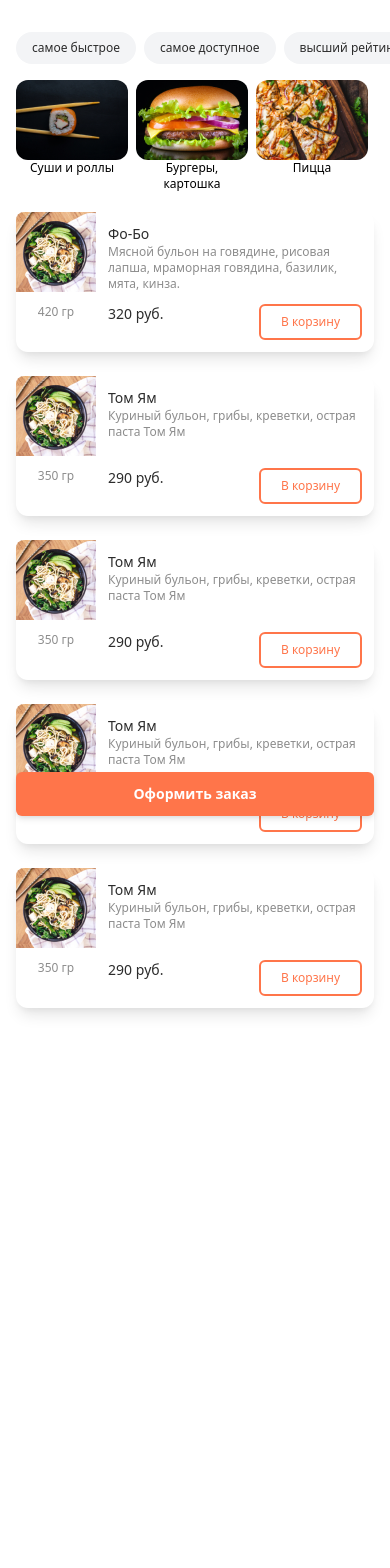
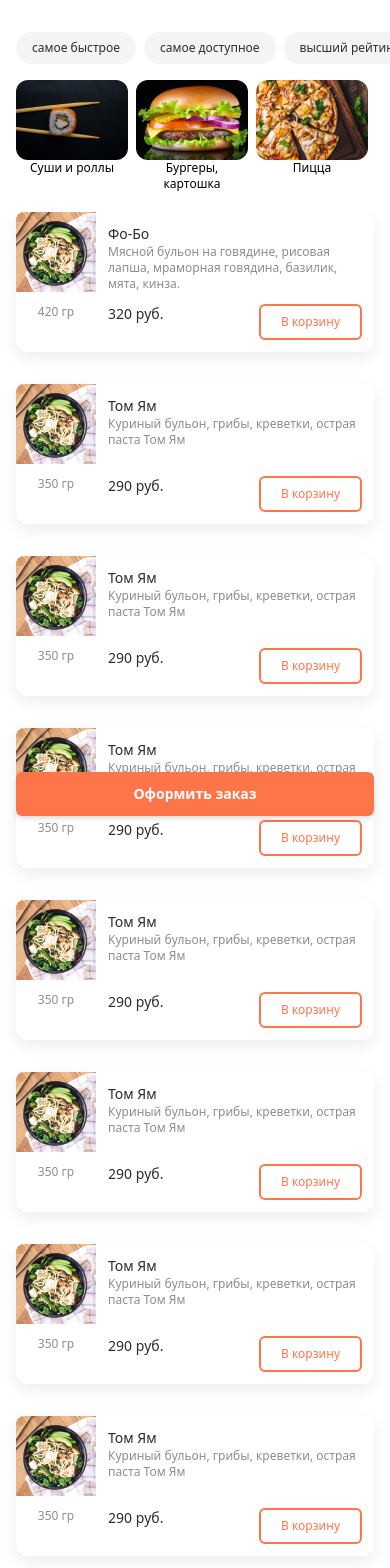
Before and after one commit to ssemenidov/delivery, a React (Create React App) app: page /menu in a window 390 px wide. Shown: the top 1568 px of the page. Before the commit the page ends 1032 px from the top, so only its background shows below. Built offline with nearby package versions, Linux system fonts and the light colour scheme.

Commit message:
tablet view

```diff
--- a/src/App.tsx
+++ b/src/App.tsx
@@ -5,7 +5,7 @@ import Menu from './pages/Menu';
 import Basket from './pages/Basket';
 function App() {
   return (
-    <div className='App'>
+    <div className='App '>
       <Router>
         <Switch>
           <Route path='/menu'>
--- a/src/components/BasketCard.tsx
+++ b/src/components/BasketCard.tsx
@@ -13,16 +13,16 @@ function BasketCard({
   deleteCard,
 }: BasketCard) {
   return (
-    <div className='flex flex-row rounded-xl relative'>
+    <div className='flex flex-row rounded-xl relative w-full'>
       <div className=' '>
         <div
-          className='min-w-full w-20 h-20  bg-center bg-no-repeat bg-cover rounded-l-lg'
+          className='min-w-full w-20 h-20 md:w-24 md:h-24   bg-center bg-no-repeat bg-cover rounded-l-lg'
           style={{
             backgroundImage: `url(${url})`,
           }}
         ></div>
       </div>
-      <div className='flex justify-between px-3 flex-col h-20 '>
+      <div className='flex justify-between px-3 flex-col h-20  md:h-24 w-full '>
         <div className=''>
           <div className='text-black1 text-sm font-medium pb-1'>{title}</div>
           <div
--- a/src/components/Card.tsx
+++ b/src/components/Card.tsx
@@ -9,10 +9,13 @@ function Card({id, title, descr, url, price, mass, addCard}: BasketCard) {
     setChecked(!checked);
   };
   return (
-    <div className='flex flex-row rounded-xl shadow-lg'>
+    <div
+      className='flex flex-row rounded-xl '
+      style={{boxShadow: '0px 6px 15px rgba(84, 84, 84, 0.1)'}}
+    >
       <div className='flex flex-col  align-center '>
         <div
-          className='min-w-full w-20 h-20  bg-center bg-no-repeat bg-cover rounded-tl-lg'
+          className='min-w-full w-20 h-20  md:w-24 md:h-24 bg-center bg-no-repeat bg-cover rounded-tl-lg'
           style={{
             backgroundImage: `url(${url})`,
           }}
@@ -22,12 +25,12 @@ function Card({id, title, descr, url, price, mass, addCard}: BasketCard) {
         </div>
       </div>
       <div className='flex justify-around p-3 flex-col'>
-        <div className='h-20'>
+        <div className='h-20 md:h-24'>
           <div className='text-black1 text-sm font-medium'>{title}</div>
           <div className='text-gray1 text-xs '>{descr}</div>
         </div>
         <div className='flex flex-row w-full justify-between'>
-          <div className='whitespace-nowrap text-black1 text-sm font-medium'>
+          <div className='whitespace-nowrap text-black1 text-sm md:text-base font-medium'>
             {price} руб.
           </div>
           <div className=''>
--- a/src/pages/Address.tsx
+++ b/src/pages/Address.tsx
@@ -4,15 +4,15 @@ import {useHistory} from 'react-router';
 function Address() {
   const history = useHistory();
   return (
-    <div className='p-4 flex flex-col justify-between h-screen'>
-      <div className='flex flex-col h-full justify-center align-center text-sm'>
+    <div className='p-4 flex flex-col items-center  justify-center h-screen'>
+      <div className='w-full flex flex-col h-full justify-center  text-sm md:max-w-2xl'>
         <SearchBar />
       </div>
-      <div className='py-4'>
+      <div className='py-4 md:max-w-md md:mb-60'>
         <button className='btn-orange ' onClick={() => history.push('/menu')}>
           Продолжить
         </button>
-        <div className='text-gray1 text-xs py-2'>
+        <div className='text-gray1 text-xs py-2 md:text-center'>
           <p>
             Нажимая кнопку Продолжить Вы соглашаетесь с
             <a href='#' className='text-orange1 underline'>
--- a/src/pages/Basket.tsx
+++ b/src/pages/Basket.tsx
@@ -67,7 +67,7 @@ function Basket() {
   const deleteCard = (id: String) => {};
   return (
     <div className=' flex flex-col  min-h-screen align-center w-full '>
-      <div className='p-4'>
+      <div className='p-4 md:p-11 '>
         <div className='py-2 flex'>
           <div className='mr-4'>
             <button
@@ -90,7 +90,7 @@ function Basket() {
               </svg>
             </button>
           </div>
-          <div className='text-xl font-medium'>Корзина</div>
+          <div className='text-xl md:text-2xl font-medium'>Корзина</div>
         </div>
         <div className='py-2 mb-4'>
           <div className='text-sm bg-white flex items-center rounded-md shadow-lg'>
@@ -105,17 +105,18 @@ function Basket() {
         </div>
         <div className='overflow-y-auto'>
           {dishes.map((value, index) => (
-            <div className='mb-6'>
+            <div className='mb-6 w-full'>
               <BasketCard {...value} deleteCard={deleteCard}></BasketCard>
             </div>
           ))}
         </div>
       </div>
       <div
-        className='sticky bottom-0  text-sm bg-white p-4  rounded-md'
+        className=' sticky bottom-0  text-sm bg-white p-4  rounded-md flex justify-center '
         style={{boxShadow: ' 0px -5px 15px rgba(84, 84, 84, 0.1)'}}
       >
-        <div className='text-black1 flex justify-between'>
+        <div className='md:max-w-md w-full'>
+          <div className='text-black1 flex justify-between '>
             <div className=''>Итого с доставкой:</div>
             <div className=''>1168 руб.</div>
           </div>
@@ -133,6 +134,7 @@ function Basket() {
           </button>
         </div>
       </div>
+    </div>
   );
 }
 
--- a/src/pages/Menu.tsx
+++ b/src/pages/Menu.tsx
@@ -60,13 +60,45 @@ const dishes: CardType[] = [
     price: 290,
     mass: 350,
   },
+  {
+    id: '5',
+    title: 'Том Ям',
+    descr: 'Куриный бульон, грибы, креветки, острая паста Том Ям',
+    url: tomYam,
+    price: 290,
+    mass: 350,
+  },
+  {
+    id: '5',
+    title: 'Том Ям',
+    descr: 'Куриный бульон, грибы, креветки, острая паста Том Ям',
+    url: tomYam,
+    price: 290,
+    mass: 350,
+  },
+  {
+    id: '5',
+    title: 'Том Ям',
+    descr: 'Куриный бульон, грибы, креветки, острая паста Том Ям',
+    url: tomYam,
+    price: 290,
+    mass: 350,
+  },
+  {
+    id: '5',
+    title: 'Том Ям',
+    descr: 'Куриный бульон, грибы, креветки, острая паста Том Ям',
+    url: tomYam,
+    price: 290,
+    mass: 350,
+  },
 ];
 function Menu() {
   const history = useHistory();
   const addCard = (id: String) => {};
   return (
-    <div className='pt-4 flex flex-col  min-h-screen align-center w-full relative'>
-      <div className='px-4 pr-0'>
+    <div className='pt-4  flex flex-col  min-h-screen align-center w-full relative'>
+      <div className='px-4 pr-0 md:px-11'>
         <div className=' flex flex-row whitespace-nowrap overflow-x-auto my-4 '>
           {cat.map((value, index) => (
             <div className=' cursor-pointer text-xs bg-gray-100 text-black1 rounded-3xl py-2 px-4 mr-2 hover:bg-orange1 hover:text-white '>
@@ -91,14 +123,14 @@ function Menu() {
           ))}
         </div>
       </div>
-      <div className='px-4 overflow-y-auto'>
+      <div className='grid grid-flow-row grid-cols-1 md:grid-cols-2 gap-8 px-4 md:px-11 pb-20 overflow-y-auto'>
         {dishes.map((value, index) => (
-          <div className='mb-6'>
+          <div className=''>
             <Card {...value} addCard={addCard}></Card>
           </div>
         ))}
       </div>
-      <div className='px-4 fixed  bottom-7 w-full'>
+      <div className='px-4 md:px-11  fixed  bottom-7 w-full'>
         <button
           className='btn-orange   py-3 text-sm box-border '
           onClick={() => history.push('/basket')}
```
Lines whose indentation alone changed are shown as unchanged.
